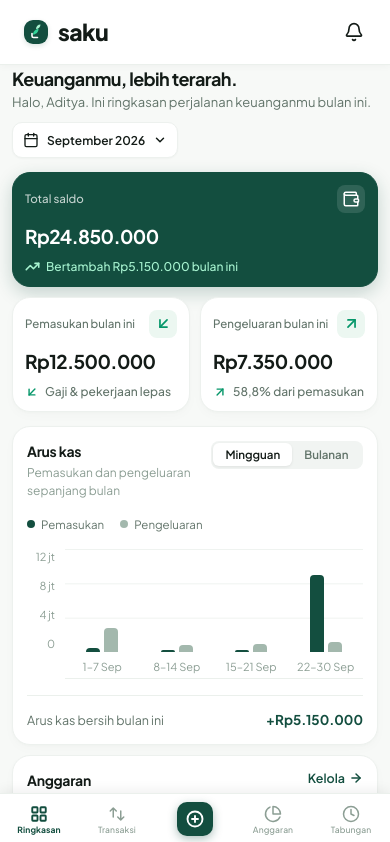
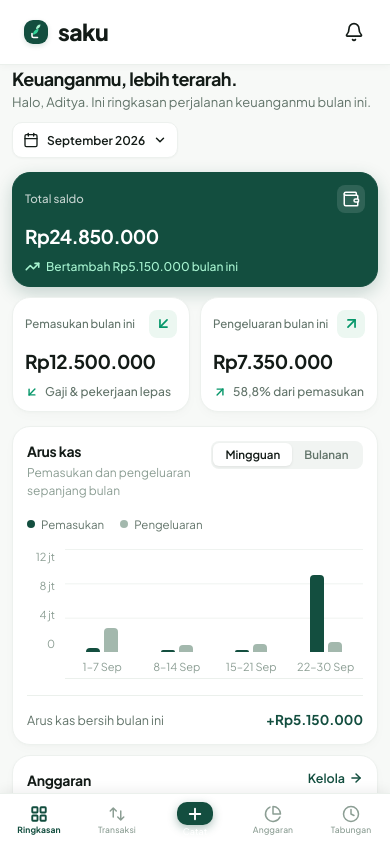
Before and after one commit to Muh-Zahir/Saku, a Next.js app: page / in a window 390 px wide. Shown: the top 842 px of the page. Built offline with nearby package versions, Linux system fonts and the light colour scheme.

Commit message:
fix: move bottom nav outside app-container via React Portal - fixes position:fixed on mobile

```diff
--- a/src/App.jsx
+++ b/src/App.jsx
@@ -1,6 +1,7 @@
 'use client';
 
 import React, { useState, useEffect } from 'react';
+import ReactDOM from 'react-dom';
 import Sidebar from './components/Sidebar';
 
 import Topbar from './components/Topbar';
@@ -151,8 +152,12 @@ export default function App() {
   // Toasts
   const [toasts, setToasts] = useState([]);
 
+  // Track client mount (untuk SSR-safe portal)
+  const [isMounted, setIsMounted] = useState(false);
+
   // Hydrate from localStorage on client mount
   useEffect(() => {
+    setIsMounted(true);
     try {
       const saved = localStorage.getItem('saku_react_state');
       if (saved) setData(JSON.parse(saved));
@@ -336,42 +341,6 @@ export default function App() {
         )}
       </main>
 
-      {/* Mobile Bottom Navigation Bar */}
-      <nav className="mobile-bottom-nav" aria-label="Navigasi bawah">
-        {[
-          { id: 'ringkasan', label: 'Ringkasan', icon: <svg viewBox="0 0 24 24" fill="none" stroke="currentColor" strokeWidth="2" strokeLinecap="round" strokeLinejoin="round"><rect x="3" y="3" width="7" height="7" rx="1"/><rect x="14" y="3" width="7" height="7" rx="1"/><rect x="3" y="14" width="7" height="7" rx="1"/><rect x="14" y="14" width="7" height="7" rx="1"/></svg> },
-          { id: 'transaksi', label: 'Transaksi', icon: <svg viewBox="0 0 24 24" fill="none" stroke="currentColor" strokeWidth="2" strokeLinecap="round" strokeLinejoin="round"><path d="M7 16V4m0 0L3 8m4-4l4 4"/><path d="M17 8v12m0 0l4-4m-4 4l-4-4"/></svg> },
-          { id: 'add-tx', label: 'Catat', isAction: true, icon: <svg viewBox="0 0 24 24" fill="none" stroke="currentColor" strokeWidth="2.5" strokeLinecap="round" strokeLinejoin="round"><circle cx="12" cy="12" r="10"/><path d="M12 8v8M8 12h8"/></svg> },
-          { id: 'anggaran', label: 'Anggaran', icon: <svg viewBox="0 0 24 24" fill="none" stroke="currentColor" strokeWidth="2" strokeLinecap="round" strokeLinejoin="round"><path d="M21.21 15.89A10 10 0 1 1 8 2.83"/><path d="M22 12A10 10 0 0 0 12 2v10z"/></svg> },
-          { id: 'target-tabungan', label: 'Tabungan', icon: <svg viewBox="0 0 24 24" fill="none" stroke="currentColor" strokeWidth="2" strokeLinecap="round" strokeLinejoin="round"><circle cx="12" cy="12" r="10"/><path d="M12 6v6l4 2"/></svg> },
-        ].map((item) => {
-          if (item.isAction) {
-            return (
-              <button
-                key={item.id}
-                className="mobile-nav-action"
-                onClick={() => setIsAddTxOpen(true)}
-                aria-label="Catat transaksi"
-              >
-                <span className="mobile-nav-action-icon">{item.icon}</span>
-              </button>
-            );
-          }
-          const isActive = activeNav === item.id;
-          return (
-            <button
-              key={item.id}
-              className={`mobile-nav-item ${isActive ? 'active' : ''}`}
-              onClick={() => setActiveNav(item.id)}
-              aria-label={item.label}
-            >
-              <span className="mobile-nav-icon">{item.icon}</span>
-              <span className="mobile-nav-label">{item.label}</span>
-            </button>
-          );
-        })}
-      </nav>
-
       {/* Modals */}
       <AddTransactionModal
         isOpen={isAddTxOpen}
@@ -400,6 +369,64 @@ export default function App() {
 
       {/* Toast notifications */}
       <Toast toasts={toasts} />
+
+      {/* Mobile Bottom Navigation — Portal langsung ke body, position:fixed dijamin bekerja */}
+      {isMounted && ReactDOM.createPortal(
+        <nav
+          aria-label="Navigasi bawah"
+          className="mobile-bottom-nav"
+        >
+          {[
+            {
+              id: 'ringkasan', label: 'Ringkasan',
+              icon: <svg viewBox="0 0 24 24" fill="none" stroke="currentColor" strokeWidth="2" strokeLinecap="round" strokeLinejoin="round"><rect x="3" y="3" width="7" height="7" rx="1"/><rect x="14" y="3" width="7" height="7" rx="1"/><rect x="3" y="14" width="7" height="7" rx="1"/><rect x="14" y="14" width="7" height="7" rx="1"/></svg>
+            },
+            {
+              id: 'transaksi', label: 'Transaksi',
+              icon: <svg viewBox="0 0 24 24" fill="none" stroke="currentColor" strokeWidth="2" strokeLinecap="round" strokeLinejoin="round"><path d="M7 16V4m0 0L3 8m4-4l4 4"/><path d="M17 8v12m0 0l4-4m-4 4l-4-4"/></svg>
+            },
+            {
+              id: 'add-tx', label: 'Catat', isAction: true,
+              icon: <svg viewBox="0 0 24 24" fill="none" stroke="currentColor" strokeWidth="2.5" strokeLinecap="round" strokeLinejoin="round"><path d="M12 5v14M5 12h14"/></svg>
+            },
+            {
+              id: 'anggaran', label: 'Anggaran',
+              icon: <svg viewBox="0 0 24 24" fill="none" stroke="currentColor" strokeWidth="2" strokeLinecap="round" strokeLinejoin="round"><path d="M21.21 15.89A10 10 0 1 1 8 2.83"/><path d="M22 12A10 10 0 0 0 12 2v10z"/></svg>
+            },
+            {
+              id: 'target-tabungan', label: 'Tabungan',
+              icon: <svg viewBox="0 0 24 24" fill="none" stroke="currentColor" strokeWidth="2" strokeLinecap="round" strokeLinejoin="round"><circle cx="12" cy="12" r="10"/><path d="M12 6v6l4 2"/></svg>
+            },
+          ].map((item) => {
+            if (item.isAction) {
+              return (
+                <button
+                  key={item.id}
+                  className="mobile-nav-action"
+                  onClick={() => setIsAddTxOpen(true)}
+                  aria-label="Catat transaksi"
+                >
+                  <span className="mobile-nav-action-icon">{item.icon}</span>
+                  <span className="mobile-nav-label" style={{ fontSize: '9px', marginTop: '2px', color: '#fff' }}>Catat</span>
+                </button>
+              );
+            }
+            const isActive = activeNav === item.id;
+            return (
+              <button
+                key={item.id}
+                className={`mobile-nav-item${isActive ? ' active' : ''}`}
+                onClick={() => setActiveNav(item.id)}
+                aria-label={item.label}
+              >
+                <span className="mobile-nav-icon">{item.icon}</span>
+                <span className="mobile-nav-label">{item.label}</span>
+              </button>
+            );
+          })}
+        </nav>,
+        document.body
+      )}
     </div>
   );
 }
```
